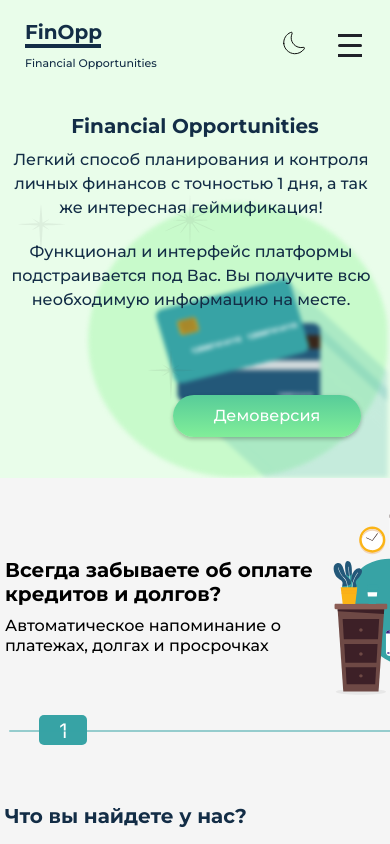
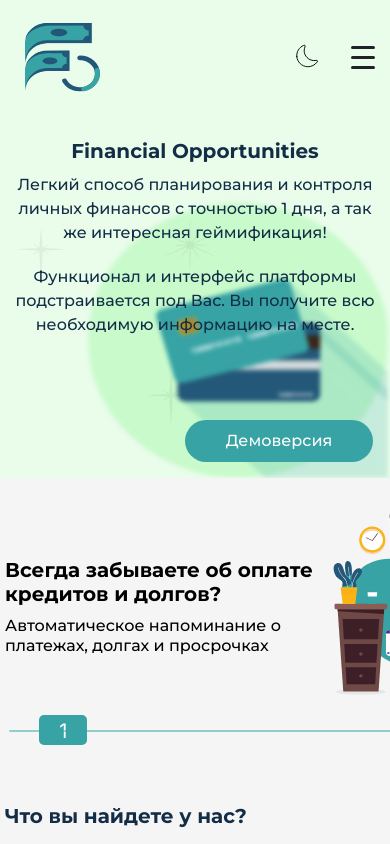
Before and after one commit to vectorg3/FinOpp, a plain HTML site: page index.html in a window 390 px wide. Shown: the top 844 px of the page. Drawn offline with Linux system fonts and the light colour scheme.

Commit message:
apadtive commit

```diff
--- a/index.html
+++ b/index.html
@@ -16,22 +16,19 @@
         <div class="container">
             <!--Header Start-->
             <div class="header">
-                <div class="header__logo">
-                    <a href="#" class="logo__link">
-                        FinOpp
-                    </a>
-                    <div class="logo__text">Financial Opportunities</div>
-                </div>
+                <img src="img/logo.svg" alt="" class="header__logo">
                 <ul class="header__menu">
                     <li class="menu__item"><a href="#">Функции</a></li>
                     <li class="menu__item"><a href="#">О нас</a></li>
                     <li class="menu__item"><a href="#">Тарифы</a></li>
                     <li class="menu__item"><a href="#">Отзывы</a></li>
                 </ul>
-                <a href="#" class="dark__switch"><img src="img/dark.svg" alt=""></a>
+                <div class="header__panel">
+                    <a href="#" class="dark__switch"><img src="img/dark.svg" alt=""></a>
                 <button class="header__button btn">Войти</button>
                 <div class="burger">
                     <span class="burger__item">menu</span>
+                </div>
                 </div>
             </div>
             <!--Header End-->
@@ -49,7 +46,6 @@
                     <p>Функционал и интерфейс платформы подстраивается под Вас. Вы получите всю необходимую информацию на месте. </p>
                 </div>
                 <button class="main__button btn">Демоверсия</button>
-
             </div>
             <!--Main Content End-->
         </div>
--- a/style.css
+++ b/style.css
@@ -48,7 +48,7 @@ h1, h2, h3, h4, h5, h6 {
 /* Button Styles
 ===================*/
 .btn{
-    background: linear-gradient(180deg, #57CC99 0%, #81EE99 100%);
+    background: #37A3A5;
     border-radius: 100px;
     font-weight: 600;
     font-size: 20px;
@@ -96,29 +96,9 @@ h1, h2, h3, h4, h5, h6 {
 }
 
 .header__logo{
-    display: flex;
-    flex-direction: column;
-    font-weight: 700;
-    font-size: 26.0153px;
-    line-height: 32px;
-    margin-right: 14px;
+    width: 88px;
+    height: 80px;
 }
-.logo__link{
-    line-height: 32px;
-    margin-bottom: 9px;
-}
-.logo__link::after{
-    content: '';
-    display: block;
-    width: 166px;
-    height: 4px;
-    background-color: #132D46;
-}
-.logo__text{
-    font-size: 13.0076px;
-    line-height: 16px;
-}
-
 .header__menu{
     display: flex;
     flex-direction: row;
@@ -133,6 +113,11 @@ h1, h2, h3, h4, h5, h6 {
 }
 .menu__item:last-child{
     margin-right: 0;
+}
+.header__panel{
+    display: flex;
+    flex-direction: row;
+    align-items: center;
 }
 .dark__switch{
     margin-right: 32px;
@@ -156,7 +141,7 @@ h1, h2, h3, h4, h5, h6 {
     height: 3px;
     font-size: 0;
     background-color: #202129;
-    border-radius: 100px;
+    border-radius: 15px;
 }
 .burger__item::after,
 .burger__item::before{
@@ -166,6 +151,7 @@ h1, h2, h3, h4, h5, h6 {
     height: 100%;
     background-color: #202129;
     left: 0;
+    border-radius: 15px;
 }
 .burger__item::before{
     top: -10px;
@@ -382,6 +368,10 @@ h1, h2, h3, h4, h5, h6 {
     .header{
         padding-top: 20px;
     }
+    .header__logo{
+        width: 62px;
+        height: 65px;
+    }
     .logo__link{
         font-size: 20px;
     }
@@ -518,28 +508,19 @@ h1, h2, h3, h4, h5, h6 {
 }
 /* @media tablet (1024px) end
 ===================*/
-@media (max-width:390px){
+@media (max-width:730px){
     .container{
     }
-    .logo__link{
-        font-size: 20px;
-        line-height: 24px;
-    }
-    .logo__link::after{
-        width: 76px;
-    }
-    .logo__text{
-        font-weight: 500;
-        font-size: 11px;
-        line-height: 13px;
-    }
     .header{
+        padding-right: 10px;
         align-items: center;
-        justify-content: flex-start;
+        justify-content: space-between;
     }
     .header__logo{
+        width: 75px;
+        height: 75px;
         margin-left: 20px;
-        margin-right: 125px;
+        margin-right: 0;
     }
     .header__menu{
         display: none;
@@ -565,6 +546,7 @@ h1, h2, h3, h4, h5, h6 {
     .main__content{
         position: relative;
         text-align: center;
+        align-items: center;
     }
     .main__title{
         font-size: 20px;
@@ -577,16 +559,13 @@ h1, h2, h3, h4, h5, h6 {
     }
     .main__button{
         font-weight: 500;
-        font-size: 16px;
-        line-height: 20px;
         width: 188px;
         height: 42px;
         font-size: 16px;
         line-height: 20px;
         margin-left: 168px;
         margin-top: 83px;
-        background: linear-gradient(180deg, #57CC99 0%, #81EE99 100%);
-        box-shadow: 0px 2px 4px rgba(0, 0, 0, 0.25);
+        background: #37A3A5;
         border-radius: 100px;
     }
     .main__bg-img{
@@ -698,3 +677,8 @@ h1, h2, h3, h4, h5, h6 {
     }
 
 }
+@media (max-width:360px) {
+    .main__button{
+        margin-top: 30px;
+    }
+}
```
Also changed, not shown: img/logo.svg (added).
